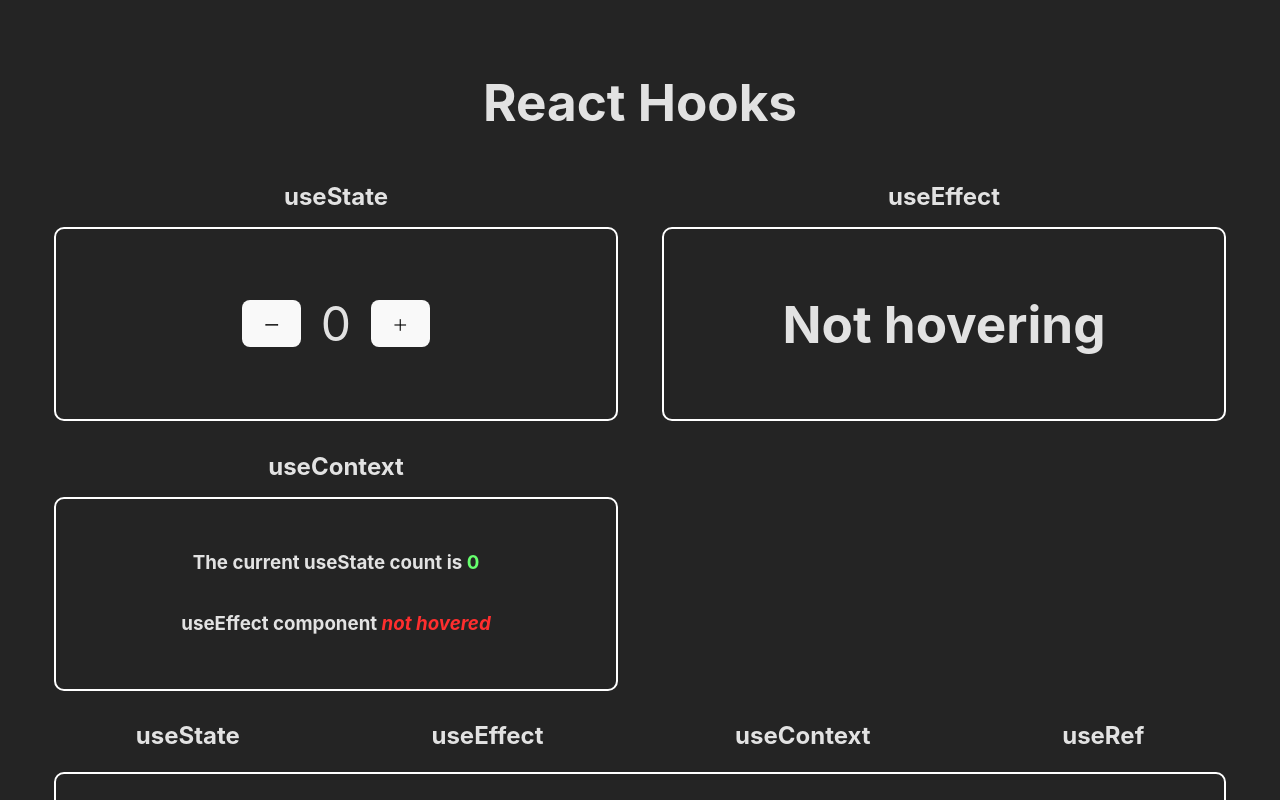
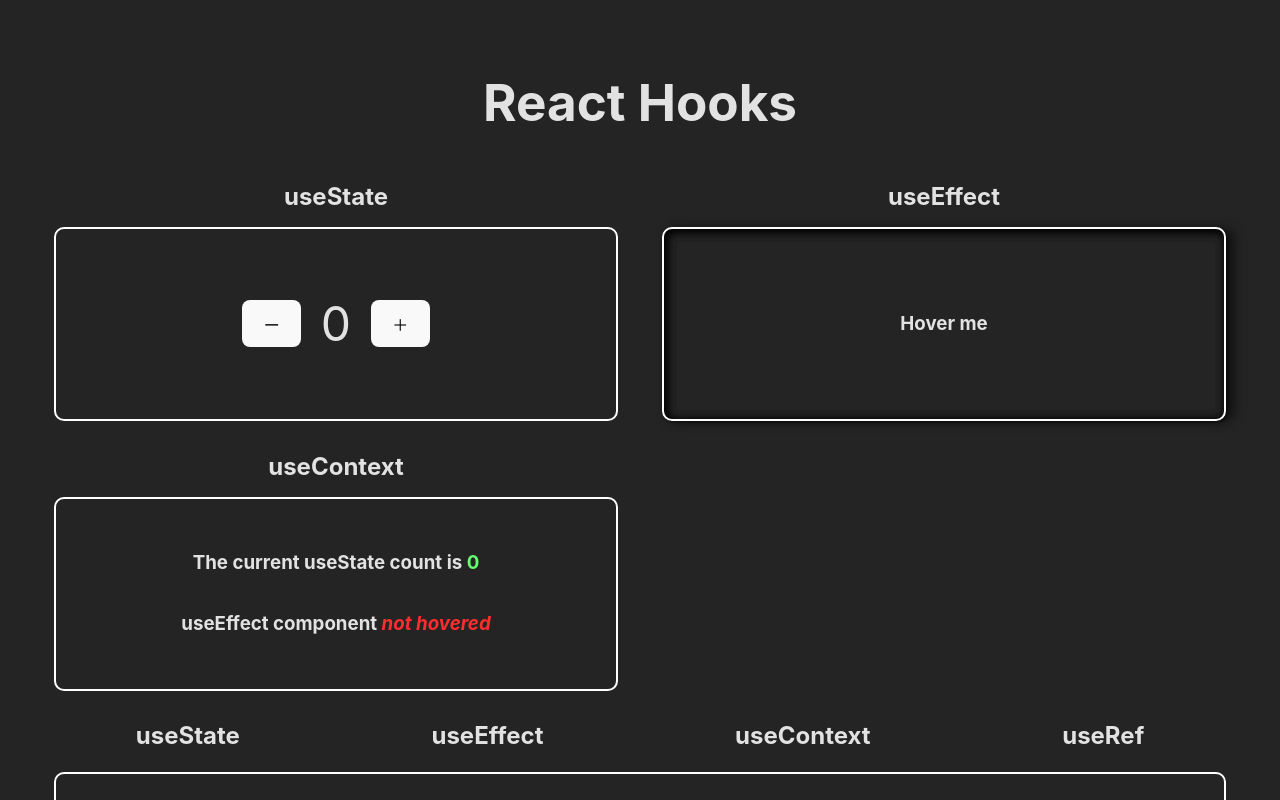
Before and after one commit to philNelson-jpn/react-hooks, a React (Vite) app: page / in a window 1280 px wide. Shown: the top 800 px of the page. Built offline with nearby package versions, Linux system fonts and the light colour scheme.

Commit message:
Added glowing hover effect animations to the useEffect demo

```diff
--- a/src/App.css
+++ b/src/App.css
@@ -132,3 +132,33 @@ textarea:disabled {
   color: hsl(0, 100%, 59%);
   font-style: italic;
 }
+
+.effect-hook {
+	box-shadow: 2px 2px 2px #00000080, 10px 1px 12px #00000080,
+		2px 2px 10px #00000080, 2px 2px 3px #00000080, inset 2px 2px 10px #00000080,
+		inset 2px 2px 10px #00000080, inset 2px 2px 10px #00000080,
+		inset 2px 2px 10px #00000080;
+}
+.effect-hook {
+	transition: box-shadow 300ms ease-in-out;
+}
+
+@keyframes animate {
+	from {
+		filter: hue-rotate(0deg);
+	}
+	to {
+		filter: hue-rotate(360deg);
+	}
+}
+
+.effect-hook:hover {
+	/* outline: rgba(243, 243, 252, 70%) 0.05em solid; */
+	animation: animate 3s linear infinite;
+	text-shadow: 0 0 50px #0072ff, 0 0 100px #0072ff, 0 0 150px #0072ff,
+		0 0 200px #0072ff;
+	box-shadow: 2px 2px 2px #8f8d8d80, 10px 1px 12px #8f8d8d80,
+		2px 2px 10px #8f8d8d80, 2px 2px 3px #8f8d8d80, inset 2px 2px 10px #8f8d8d80,
+		inset 2px 2px 10px #8f8d8d80, inset 2px 2px 10px #8f8d8d80,
+		inset 2px 2px 10px #8f8d8d80;
+}
--- a/src/most-common-hooks/Effect.jsx
+++ b/src/most-common-hooks/Effect.jsx
@@ -7,7 +7,7 @@ export default function Effect(){
         <div>
             <h2>useEffect</h2>
             <div className="hook-wrapper effect-hook" ref={ref}>
-                {hovered ? <h1>Hovering</h1> : <h1>Not hovering</h1>}
+                {hovered ? <h1>WOWOWOW</h1> : <h3>Hover me</h3>}
             </div>
         </div>
 )}
```
